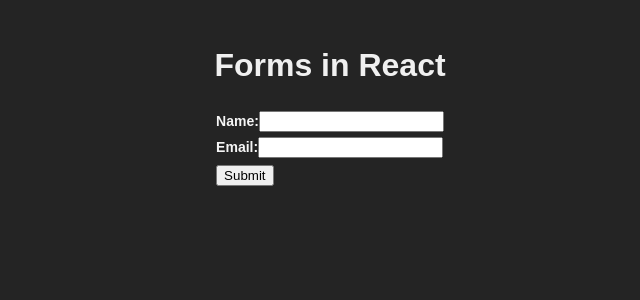
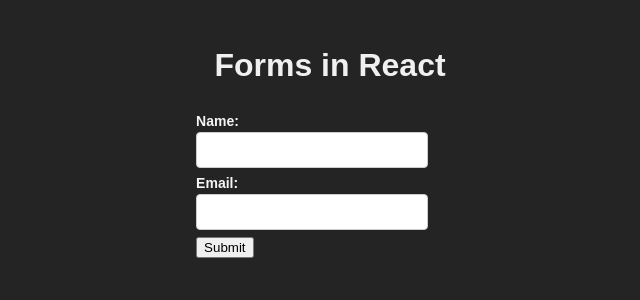
Before and after one commit to gjuanillo/react-refreshers, a React (Vite) app: page / in a window 1280 px wide. Shown: the top 300 px of the page, without its empty margins (310-950 px from the left). Built offline with nearby package versions, Linux system fonts and the light colour scheme.

Commit message:
React Hook Form Validations

```diff
--- a/src/HookForms.tsx
+++ b/src/HookForms.tsx
@@ -7,12 +7,12 @@
 }
 
 function HookForms() {
-    const { register, handleSubmit, watch } = useForm<FormFields>();
+    const { register, handleSubmit, watch, formState: { errors } } = useForm<FormFields>({mode:'onBlur'});
     const onSubmit: SubmitHandler<FormFields> = (data): void => {
         console.log(data);
     };
-    const watchName : string = watch('name');
-    const watchEmail : string = watch('email');
+    const watchName = watch('name');
+    const watchEmail = watch('email');
 
     useEffect(() => {
         console.log('Name', watchName);
@@ -28,12 +28,30 @@
             <form onSubmit={handleSubmit(onSubmit)}>
                 <label>
                     Name:
-                    <input {...register('name')} />
+                    <input type="text"
+                        {...register('name',
+                            {
+                                required: "Name is required!",
+                                minLength: {
+                                    value: 3,
+                                    message: "Name should be at least 3 characters!"
+                                }
+                            })} />
                 </label>
+                {errors.name && <span style={{ color: 'red' }}>{errors.name.message}</span>}
                 <label>
                     Email:
-                    <input {...register('email')} />
+                    <input type="email"
+                        {...register('email',
+                            {
+                                required: "Email is required!",
+                                pattern: {
+                                    value: /^[^\s@]+@[^\s@]+\.[^\s@]+$/,
+                                    message: "Please input valid email!"
+                                }
+                            })} />
                 </label>
+                {errors.email && <p style={{ color: 'red' }}>{errors.email.message}</p>}
                 <button type='submit'>Submit</button>
             </form>
         </div>
```
